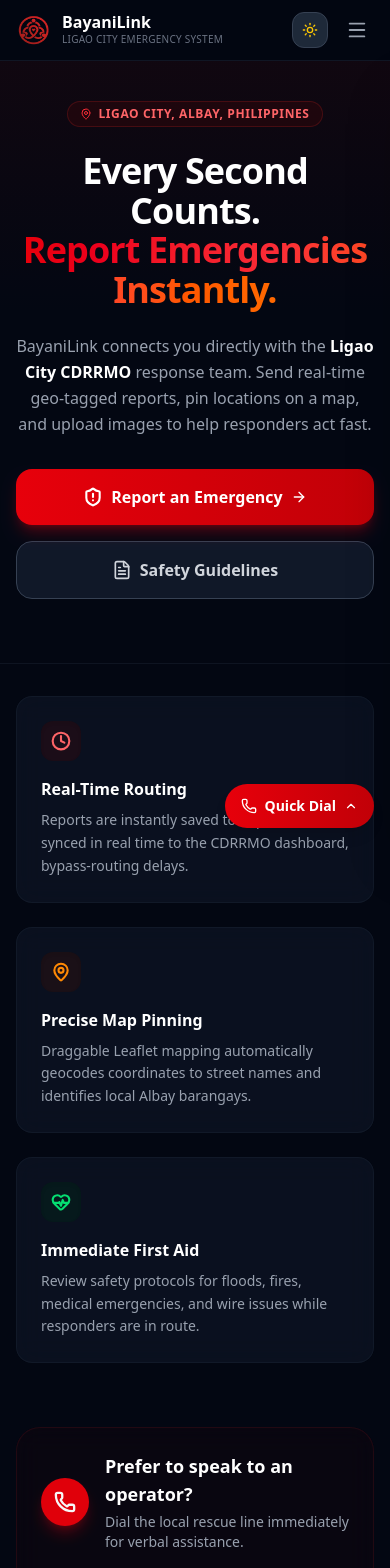
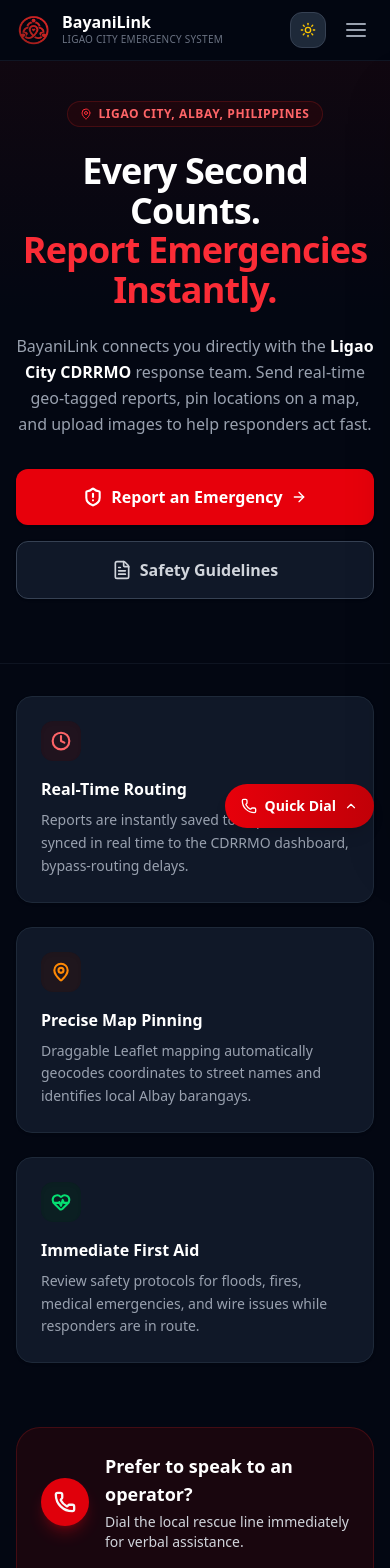
Before and after one commit to KuraiKutsuki/BayaniLink, a Next.js app: page / in a window 390 px wide. Shown: the top 1568 px of the page. Built offline with nearby package versions, Linux system fonts and the light colour scheme.

Commit message:
feat: complete Phase 4 navigation structure and apply UI/UX design refinements

```diff
--- a/next.config.ts
+++ b/next.config.ts
@@ -2,7 +2,7 @@
 
 const nextConfig: NextConfig = {
   devIndicators: false,
-  allowedDevOrigins: ['192.168.254.103', '10.94.78.1'],
+  allowedDevOrigins: ['192.168.254.106', '192.168.254.103', '10.94.78.1'],
 };
 
 export default nextConfig;
--- a/src/app/globals.css
+++ b/src/app/globals.css
@@ -85,7 +85,7 @@
   }
 
   .animate-modal-in {
-    animation: modal-in 0.25s cubic-bezier(0.34, 1.56, 0.64, 1) forwards;
+    animation: modal-in 0.25s cubic-bezier(0.16, 1, 0.3, 1) forwards;
   }
 
   @keyframes dropdown-in {
@@ -117,4 +117,46 @@
   .animate-hotline-in {
     animation: hotline-in 0.25s cubic-bezier(0.16, 1, 0.3, 1) forwards;
   }
+
+  @keyframes fade-in-up {
+    0% {
+      opacity: 0;
+      transform: translateY(16px);
+      filter: blur(1px);
+    }
+    100% {
+      opacity: 1;
+      transform: translateY(0);
+      filter: blur(0);
+    }
+  }
+
+  .animate-fade-in-up {
+    animation: fade-in-up 0.8s cubic-bezier(0.16, 1, 0.3, 1) both;
+  }
+
+  .reveal-stagger {
+    animation-delay: var(--delay-mobile, 0ms);
+  }
+
+  @media (min-width: 768px) {
+    .reveal-stagger {
+      animation-delay: var(--delay-desktop, 0ms);
+    }
+  }
 }
+
+/* Hide Quick Dial button when mobile menu is open */
+body.menu-open #quick-dial-btn {
+  opacity: 0 !important;
+  pointer-events: none !important;
+  transform: translateY(24px) scale(0.9) !important;
+  transition: all 0.3s cubic-bezier(0.16, 1, 0.3, 1) !important;
+}
+
+/* Blur and fade step progress tracker when mobile menu is open */
+body.menu-open #step-progress-tracker {
+  filter: blur(4px) !important;
+  opacity: 0.4 !important;
+  pointer-events: none !important;
+}
--- a/src/app/guidelines/page.tsx
+++ b/src/app/guidelines/page.tsx
@@ -1,4 +1,5 @@
 import { Waves, Flame, Activity, Zap, ShieldAlert, HeartPulse, HeartHandshake } from 'lucide-react'
+import ScrollReveal from '../../components/ScrollReveal'
 
 const GUIDELINES = [
   {
@@ -107,12 +108,14 @@
       {/* Grid Content */}
       <div className="max-w-screen-lg mx-auto px-4 py-8 pb-20">
         <div className="grid grid-cols-1 gap-8">
-          {GUIDELINES.map((g) => {
+          {GUIDELINES.map((g, index) => {
             const Icon = g.icon
+            const delay = index === 1 ? 100 : 0
+            const desktopDelay = index * 100
             return (
+              <ScrollReveal key={g.title} delay={delay} desktopDelay={desktopDelay}>
                 <div
-                key={g.title}
-                className={`backdrop-blur-md bg-white/75 dark:bg-gray-900/60 border rounded-3xl p-6 md:p-8 shadow-xl shadow-gray-200/5 dark:shadow-none transition-all duration-300 ${g.color}`}
+                  className={`bg-white/95 dark:bg-gray-900/95 border rounded-2xl p-6 md:p-8 shadow-sm transition-all duration-300 focus-within:ring-2 focus-within:ring-red-500/20 ${g.color}`}
                 >
                   {/* Header */}
                   <div className="flex items-center gap-3.5 border-b border-gray-200/60 dark:border-gray-800/40 pb-4 mb-5">
@@ -157,6 +160,7 @@
 
                   </div>
                 </div>
+              </ScrollReveal>
             )
           })}
         </div>
--- a/src/app/hotlines/page.tsx
+++ b/src/app/hotlines/page.tsx
@@ -1,4 +1,5 @@
 import { Phone, Shield, Flame, Activity, Zap, Heart, ShieldAlert, Award } from 'lucide-react'
+import ScrollReveal from '../../components/ScrollReveal'
 
 const AGENCIES = [
   {
@@ -82,12 +83,16 @@
       {/* Directory Grid */}
       <div className="max-w-screen-lg mx-auto px-4 py-8 pb-20">
         <div className="grid grid-cols-1 md:grid-cols-2 gap-6">
-          {AGENCIES.map((agency) => {
+          {AGENCIES.map((agency, index) => {
             const Icon = agency.icon
+            const col = index % 2
+            const row = Math.floor(index / 2)
+            const desktopDelay = (row + col) * 100
+            const delay = index === 1 ? 100 : 0
             return (
+              <ScrollReveal key={agency.name} delay={delay} desktopDelay={desktopDelay}>
                 <div
-                key={agency.name}
-                className={`backdrop-blur-md bg-white/75 dark:bg-gray-900/60 border rounded-3xl p-6 shadow-xl shadow-gray-200/5 dark:shadow-none transition-all duration-300 flex flex-col justify-between ${agency.accent}`}
+                  className={`bg-white/95 dark:bg-gray-900/95 border rounded-2xl p-6 shadow-sm transition-all duration-300 flex flex-col justify-between h-full focus-within:ring-2 focus-within:ring-red-500/20 ${agency.accent}`}
                 >
                   <div>
                     <div className="flex items-center justify-between gap-3 mb-4">
@@ -116,12 +121,13 @@
                     </div>
                     <a
                       href={`tel:${agency.number.replace(/[^0-9+]/g, '')}`}
-                    className="px-5 py-2.5 rounded-xl bg-gradient-to-r from-red-600 to-red-700 hover:from-red-500 hover:to-red-600 text-white font-bold text-xs shadow-md shadow-red-600/10 hover:shadow-red-500/20 hover:scale-[1.03] active:scale-97 transition-all flex items-center gap-1.5 shrink-0"
+                      className="px-5 py-2.5 rounded-xl bg-red-600 hover:bg-red-700 text-white font-bold text-xs shadow-sm hover:scale-[1.02] active:scale-[0.98] transition-all flex items-center gap-1.5 shrink-0 focus-visible:outline-none focus-visible:ring-4 focus-visible:ring-red-500/20 focus:outline-none"
                     >
                       <Phone size={12} className="stroke-[2.5]" /> Call Now
                     </a>
                   </div>
                 </div>
+              </ScrollReveal>
             )
           })}
         </div>
--- a/src/app/page.tsx
+++ b/src/app/page.tsx
@@ -1,6 +1,7 @@
 import Link from 'next/link'
 import Image from 'next/image'
 import { ShieldAlert, FileText, Phone, MapPin, Clock, HeartPulse, ArrowRight } from 'lucide-react'
+import ScrollReveal from '../components/ScrollReveal'
 
 export default function Home() {
   return (
@@ -20,7 +21,7 @@
         {/* Hero Headline */}
         <h1 className="text-4xl md:text-5xl lg:text-6xl font-extrabold text-gray-900 dark:text-white tracking-tight leading-[1.1] transition-colors duration-300">
           Every Second Counts.<br />
-          <span className="bg-gradient-to-r from-red-600 via-red-500 to-orange-500 bg-clip-text text-transparent">
+          <span className="text-red-600 dark:text-red-500">
             Report Emergencies Instantly.
           </span>
         </h1>
@@ -34,7 +35,7 @@
         <div className="flex flex-col sm:flex-row items-center justify-center gap-4 mt-8">
           <Link
             href="/report"
-            className="w-full sm:w-auto px-8 py-4 rounded-2xl bg-gradient-to-r from-red-600 to-red-700 hover:from-red-500 hover:to-red-600 text-white font-bold text-base shadow-lg shadow-red-600/30 hover:shadow-red-500/40 scale-100 hover:scale-[1.03] active:scale-97 transition-all duration-200 flex items-center justify-center gap-2 group"
+            className="w-full sm:w-auto px-8 py-4 rounded-xl bg-red-600 hover:bg-red-700 active:bg-red-800 text-white font-bold text-base shadow-sm focus-visible:outline-none focus-visible:ring-4 focus-visible:ring-red-500/30 focus:outline-none scale-100 hover:scale-[1.02] active:scale-[0.98] transition-all duration-200 flex items-center justify-center gap-2 group"
           >
             <ShieldAlert size={20} className="stroke-[2.5]" />
             Report an Emergency
@@ -42,7 +43,7 @@
           </Link>
           <Link
             href="/guidelines"
-            className="w-full sm:w-auto px-8 py-4 rounded-2xl border border-gray-300 dark:border-gray-700 bg-white dark:bg-gray-900 hover:bg-gray-50 dark:hover:bg-gray-800 text-gray-700 dark:text-gray-300 font-bold text-base hover:scale-[1.03] active:scale-97 transition-all duration-200 flex items-center justify-center gap-2"
+            className="w-full sm:w-auto px-8 py-4 rounded-xl border border-gray-300 dark:border-gray-700 bg-white dark:bg-gray-900 hover:bg-gray-50 dark:hover:bg-gray-800 text-gray-700 dark:text-gray-300 font-bold text-base shadow-sm scale-100 hover:scale-[1.02] active:scale-[0.98] focus-visible:outline-none focus-visible:ring-4 focus-visible:ring-red-500/10 focus:outline-none transition-all duration-200 flex items-center justify-center gap-2"
           >
             <FileText size={20} />
             Safety Guidelines
@@ -55,7 +56,8 @@
         <div className="grid grid-cols-1 md:grid-cols-3 gap-6">
 
           {/* Card 1 */}
-          <div className="backdrop-blur-md bg-white/75 dark:bg-gray-900/60 border border-white/20 dark:border-gray-800/40 rounded-2xl p-6 shadow-xl shadow-gray-200/10 dark:shadow-none transition-colors duration-300">
+          <ScrollReveal delay={0} desktopDelay={0}>
+            <div className="bg-white dark:bg-gray-900 border border-gray-200 dark:border-gray-800 rounded-2xl p-6 shadow-sm transition-colors duration-300 h-full">
               <div className="w-10 h-10 rounded-xl bg-red-100 dark:bg-red-950/30 text-red-600 dark:text-red-400 flex items-center justify-center mb-4 shadow-inner">
                 <Clock size={20} className="stroke-[2.5]" />
               </div>
@@ -64,9 +66,11 @@
                 Reports are instantly saved to Supabase and synced in real time to the CDRRMO dashboard, bypass-routing delays.
               </p>
             </div>
+          </ScrollReveal>
 
           {/* Card 2 */}
-          <div className="backdrop-blur-md bg-white/75 dark:bg-gray-900/60 border border-white/20 dark:border-gray-800/40 rounded-2xl p-6 shadow-xl shadow-gray-200/10 dark:shadow-none transition-colors duration-300">
+          <ScrollReveal delay={100} desktopDelay={100}>
+            <div className="bg-white dark:bg-gray-900 border border-gray-200 dark:border-gray-800 rounded-2xl p-6 shadow-sm transition-colors duration-300 h-full">
               <div className="w-10 h-10 rounded-xl bg-orange-100 dark:bg-orange-950/30 text-orange-600 dark:text-orange-400 flex items-center justify-center mb-4 shadow-inner">
                 <MapPin size={20} className="stroke-[2.5]" />
               </div>
@@ -75,9 +79,11 @@
                 Draggable Leaflet mapping automatically geocodes coordinates to street names and identifies local Albay barangays.
               </p>
             </div>
+          </ScrollReveal>
 
           {/* Card 3 */}
-          <div className="backdrop-blur-md bg-white/75 dark:bg-gray-900/60 border border-white/20 dark:border-gray-800/40 rounded-2xl p-6 shadow-xl shadow-gray-200/10 dark:shadow-none transition-colors duration-300">
+          <ScrollReveal delay={0} desktopDelay={200}>
+            <div className="bg-white dark:bg-gray-900 border border-gray-200 dark:border-gray-800 rounded-2xl p-6 shadow-sm transition-colors duration-300 h-full">
               <div className="w-10 h-10 rounded-xl bg-green-100 dark:bg-green-950/30 text-green-600 dark:text-green-400 flex items-center justify-center mb-4 shadow-inner">
                 <HeartPulse size={20} className="stroke-[2.5]" />
               </div>
@@ -86,20 +92,21 @@
                 Review safety protocols for floods, fires, medical emergencies, and wire issues while responders are in route.
               </p>
             </div>
+          </ScrollReveal>
 
         </div>
       </section>
 
       {/* Emergency Call Box */}
       <section className="relative z-10 max-w-screen-lg mx-auto px-4 py-8 pb-16">
-        <div className="backdrop-blur-md bg-red-500/5 dark:bg-red-950/10 border border-red-500/25 dark:border-red-500/10 rounded-3xl p-6 md:p-8 flex flex-col md:flex-row items-center justify-between gap-6">
+        <div className="bg-red-50 dark:bg-red-950/35 border border-red-200 dark:border-red-900/40 rounded-3xl p-6 md:p-8 flex flex-col md:flex-row items-center justify-between gap-6">
           <div className="flex items-center gap-4">
             <div className="w-12 h-12 rounded-full bg-red-600 text-white flex items-center justify-center shrink-0 shadow-lg shadow-red-600/30 animate-pulse">
               <Phone size={22} className="stroke-[2.5]" />
             </div>
             <div>
               <h3 className="font-extrabold text-gray-900 dark:text-white text-lg">Prefer to speak to an operator?</h3>
-              <p className="text-gray-600 dark:text-gray-400 text-sm mt-1">
+              <p className="text-gray-600 dark:text-gray-300 text-sm mt-1">
                 Dial the local rescue line immediately for verbal assistance.
               </p>
             </div>
@@ -107,13 +114,13 @@
           <div className="flex gap-3 w-full md:w-auto">
             <a
               href="tel:911"
-              className="flex-1 md:flex-initial px-6 py-3.5 rounded-xl bg-red-600 hover:bg-red-500 text-white font-bold text-sm shadow-md text-center hover:scale-[1.02] active:scale-98 transition-all"
+              className="flex-1 md:flex-initial px-6 py-3.5 rounded-xl bg-red-600 hover:bg-red-700 active:bg-red-800 text-white font-bold text-sm shadow-sm text-center hover:scale-[1.02] active:scale-[0.98] transition-all focus-visible:outline-none focus-visible:ring-4 focus-visible:ring-red-500/30 focus:outline-none"
             >
               Call 911
             </a>
             <Link
               href="/hotlines"
-              className="flex-1 md:flex-initial px-6 py-3.5 rounded-xl border border-gray-300 dark:border-gray-700 bg-white dark:bg-gray-900 text-gray-700 dark:text-gray-300 font-bold text-sm text-center hover:scale-[1.02] active:scale-98 transition-all"
+              className="flex-1 md:flex-initial px-6 py-3.5 rounded-xl border border-gray-300 dark:border-gray-700 bg-white dark:bg-gray-900 text-gray-700 dark:text-gray-300 font-bold text-sm text-center hover:scale-[1.02] active:scale-[0.98] transition-all focus-visible:outline-none focus-visible:ring-4 focus-visible:ring-red-500/10 focus:outline-none"
             >
               All Hotlines
             </Link>
--- a/src/components/Navigation.tsx
+++ b/src/components/Navigation.tsx
@@ -23,15 +23,18 @@
     setOpen(false)
   }, [pathname])
 
-  // Prevent scroll when mobile menu is open
+  // Prevent scroll and hide floating buttons when mobile menu is open
   useEffect(() => {
     if (open) {
       document.body.style.overflow = 'hidden'
+      document.body.classList.add('menu-open')
     } else {
       document.body.style.overflow = ''
+      document.body.classList.remove('menu-open')
     }
     return () => {
       document.body.style.overflow = ''
+      document.body.classList.remove('menu-open')
     }
   }, [open])
 
@@ -72,16 +75,20 @@
                 <Link
                   key={link.href}
                   href={link.href}
-                  className={`text-sm font-semibold transition-all duration-200 relative py-1
+                  className={`text-sm font-semibold transition-all duration-200 relative py-1 group
                     ${isActive
                       ? 'text-red-600 dark:text-red-400 font-bold'
                       : 'text-gray-600 dark:text-gray-400 hover:text-red-500 dark:hover:text-red-300'
                     }`}
                 >
                   {link.label}
-                  {isActive && (
-                    <span className="absolute bottom-0 left-0 right-0 h-0.5 bg-red-600 dark:bg-red-400 rounded-full" />
-                  )}
+                  <span
+                    className={`absolute bottom-0 left-0 right-0 h-0.5 bg-red-600 dark:bg-red-400 rounded-full transform origin-left transition-all duration-300
+                      ${isActive
+                        ? 'scale-x-100 opacity-100'
+                        : 'scale-x-0 opacity-0 group-hover:scale-x-100 group-hover:opacity-75'
+                      }`}
+                  />
                 </Link>
               )
             })}
@@ -101,10 +108,26 @@
             <button
               onClick={() => setOpen(!open)}
               type="button"
-              className="p-1.5 md:hidden text-gray-500 dark:text-gray-400 hover:bg-gray-100 dark:hover:bg-gray-800 rounded-xl transition-colors active:scale-95"
+              className="p-1.5 md:hidden text-gray-500 dark:text-gray-400 hover:bg-gray-100 dark:hover:bg-gray-800 rounded-xl transition-colors active:scale-95 w-9 h-9 flex items-center justify-center"
               aria-label="Toggle menu"
             >
-              {open ? <X size={22} /> : <Menu size={22} />}
+              <div className="relative w-6 h-6 flex items-center justify-center">
+                <span
+                  className={`absolute h-0.5 w-5 bg-current rounded-full transform transition-all duration-300 ${
+                    open ? 'rotate-45' : '-translate-y-1.5'
+                  }`}
+                />
+                <span
+                  className={`absolute h-0.5 w-5 bg-current rounded-full transform transition-all duration-300 ${
+                    open ? 'opacity-0 scale-x-0' : 'opacity-100'
+                  }`}
+                />
+                <span
+                  className={`absolute h-0.5 w-5 bg-current rounded-full transform transition-all duration-300 ${
+                    open ? '-rotate-45' : 'translate-y-1.5'
+                  }`}
+                />
+              </div>
             </button>
           </div>
         </div>
@@ -113,7 +136,7 @@
       {/* Mobile Drawer Overlay */}
       {open && (
         <div
-          className="fixed inset-0 z-50 bg-black/40 backdrop-blur-sm md:hidden"
+          className="fixed inset-0 z-40 bg-black/40 backdrop-blur-sm md:hidden"
           onClick={() => setOpen(false)}
         />
       )}
--- /dev/null
+++ b/src/components/ScrollReveal.tsx
@@ -0,0 +1,58 @@
+'use client'
+
+import { useEffect, useRef, useState } from 'react'
+
+interface ScrollRevealProps {
+  children: React.ReactNode
+  delay?: number
+  desktopDelay?: number
+}
+
+export default function ScrollReveal({ children, delay = 0, desktopDelay }: ScrollRevealProps) {
+  const [isIntersected, setIsIntersected] = useState(false)
+  const [isMounted, setIsMounted] = useState(false)
+  const ref = useRef<HTMLDivElement>(null)
+
+  useEffect(() => {
+    setIsMounted(true)
+
+    const observer = new IntersectionObserver(
+      ([entry]) => {
+        if (entry.isIntersecting) {
+          setIsIntersected(true)
+          observer.unobserve(entry.target) // Trigger animation only once
+        }
+      },
+      {
+        threshold: 0.05,
+        rootMargin: '0px 0px -40px 0px'
+      }
+    )
+
+    if (ref.current) {
+      observer.observe(ref.current)
+    }
+
+    return () => observer.disconnect()
+  }, [])
+
+  // Fallback: If JavaScript is disabled or server-side rendered, elements are immediately visible
+  const animationStyles = isMounted
+    ? isIntersected
+      ? 'animate-fade-in-up'
+      : 'opacity-0 pointer-events-none'
+    : 'opacity-100'
+
+  return (
+    <div
+      ref={ref}
+      style={{
+        '--delay-mobile': `${delay}ms`,
+        '--delay-desktop': `${desktopDelay !== undefined ? desktopDelay : delay}ms`,
+      } as React.CSSProperties}
+      className={`h-full motion-reduce:animation-none motion-reduce:opacity-100 motion-reduce:transform-none reveal-stagger ${animationStyles}`}
+    >
+      {children}
+    </div>
+  )
+}
--- a/src/components/ThemeToggle.tsx
+++ b/src/components/ThemeToggle.tsx
@@ -12,12 +12,10 @@
     setMounted(true)
   }, [])
 
-  // Visible placeholder while JS loads — prevents invisible button on mobile
+  // Visible placeholder while JS loads — prevents invisible button on mobile and avoids theme flash
   if (!mounted) {
     return (
-      <div className="w-9 h-9 rounded-xl flex items-center justify-center border bg-gray-800 border-gray-700 text-yellow-400">
-        <Sun size={16} />
-      </div>
+      <div className="w-9 h-9 rounded-xl border border-gray-200 dark:border-gray-800 bg-gray-50/50 dark:bg-gray-900/50 shrink-0" />
     )
   }
 
```
Also changed, not shown: src/components/CitizenForm.tsx (+5 -2 lines), src/components/QuickDial.tsx (+11 -0 lines), 1 other file (tests, documents, lock files or other folders). Lines whose indentation alone changed are shown as unchanged.
